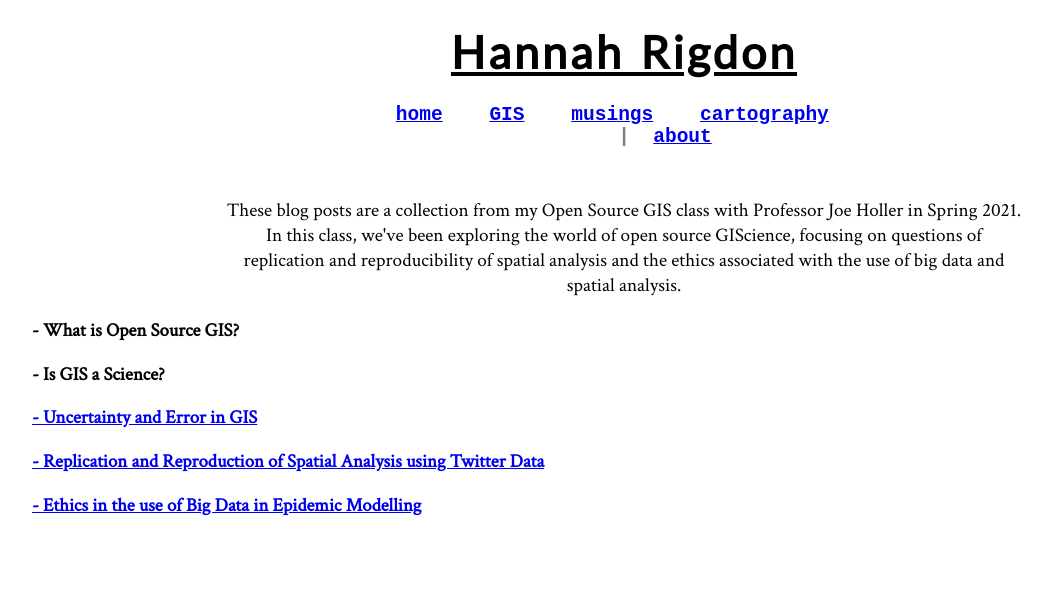
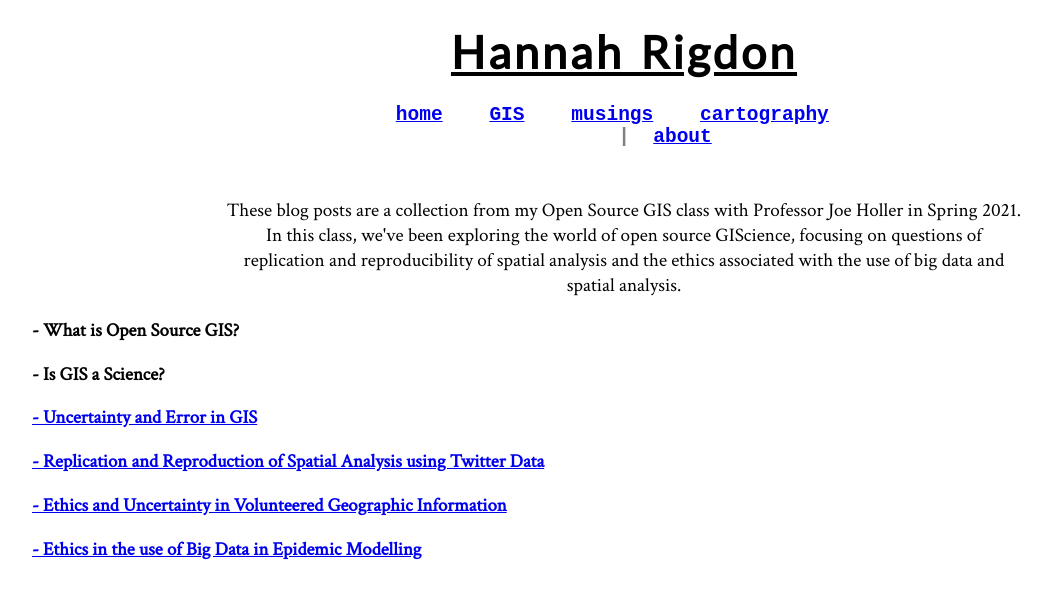
Before and after one commit to hrigdon98/hrigdon98.github.io, a Jekyll site: the page musings/index.html, which Jekyll copies as it is, in a window 1280 px wide. Shown: the top 599 px of the page, without its empty margins (56-1107 px from the left). Built offline with Jekyll 4.4.1, drawn with Linux system fonts in a browser that asks for light colours; nearby versions of some CDN libraries.

Commit message:
Update index.html

```diff
--- a/musings/index.html
+++ b/musings/index.html
@@ -34,7 +34,10 @@
     <h3 style="text-align:left"> <a href = "./uncertainty.html"> - Uncertainty and Error in GIS</a> </h3>
 
     <h3 style="text-align:left"> <a href = "./replication_reproducibility.html"> - Replication and Reproduction of Spatial Analysis using Twitter Data</a> </h3>
-     <h3 style="text-align:left"> <a href = "./bigdata.html"> -
+    <h3 style="text-align:left"> <a href = "./vgi.html"> - Ethics and Uncertainty in Volunteered Geographic Information</a> </h3>
+
+
+    <h3 style="text-align:left"> <a href = "./bigdata.html"> -
       Ethics in the use of Big Data in Epidemic Modelling</a> </h3>
 
 
```
